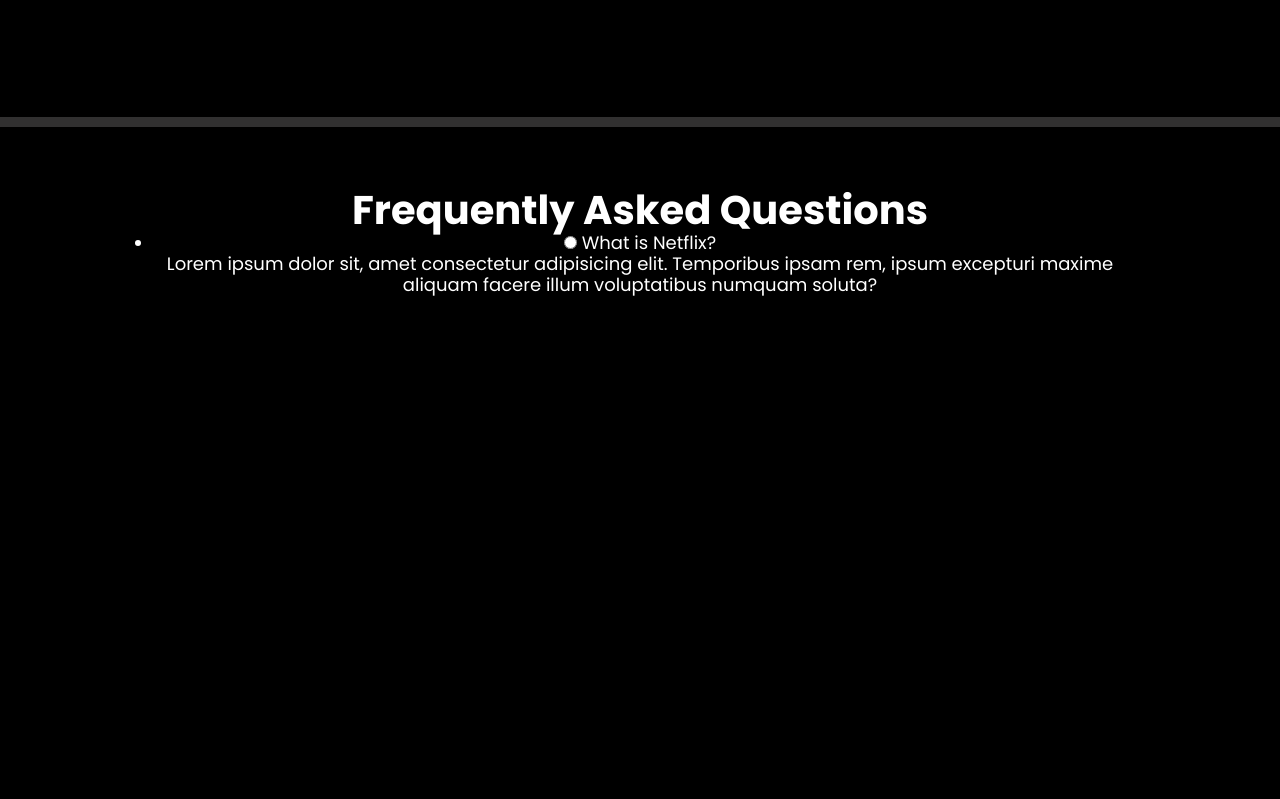
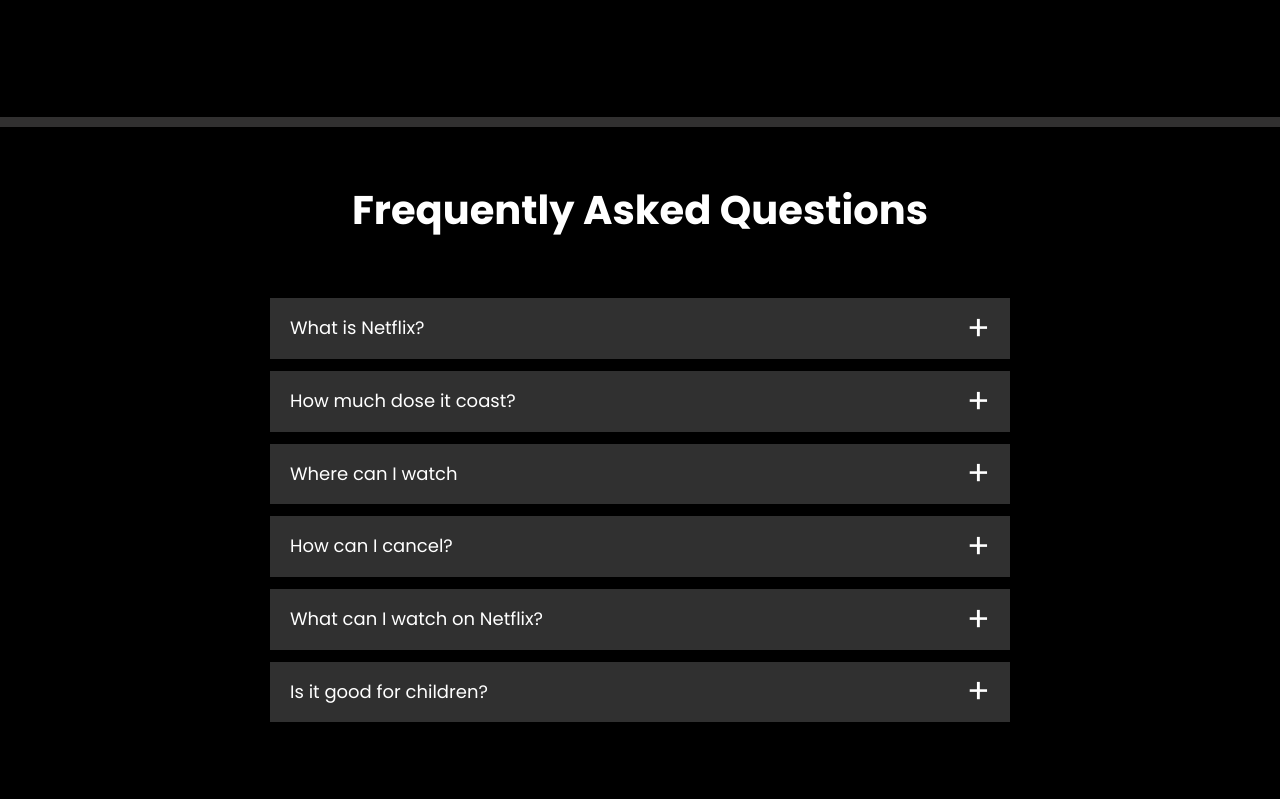
Before and after one commit to sajal9922/Netflix_clone, a plain HTML site: page index.html in a window 1280 px wide. Shown: the part 2909-3708 px from the top of the page. Before the commit the page ends 3214 px from the top, so only its background shows below. Drawn offline with Linux system fonts and the light colour scheme.

Commit message:
Accordion section

```diff
--- a/index.html
+++ b/index.html
@@ -118,9 +118,80 @@
           <label for="first">What is Netflix?</label>
           <div class="content">
             <p>
-              Lorem ipsum dolor sit, amet consectetur adipisicing elit.
-              Temporibus ipsam rem, ipsum excepturi maxime aliquam facere illum
-              voluptatibus numquam soluta?
+              Netflix is a streaming service that offers a wide variety of
+              award-winning TV programmes, films, anime, documentaries and more
+              – on thousands of internet-connected devices. <br />You can watch
+              as much as you want, whenever you want, without a single advert –
+              all for one low monthly price. There's always something new to
+              discover, and new TV programmes and films are added every week!
+            </p>
+          </div>
+        </li>
+
+        <li>
+          <input type="radio" name="accordion" id="second" />
+          <label for="second">How much dose it coast?</label>
+          <div class="content">
+            <p>
+              Watch Netflix on your smartphone, tablet, smart TV, laptop or
+              streaming device, all for one fixed monthly fee. Plans range from
+              €7,99 to €15,99 a month. No extra costs, no contracts.
+            </p>
+          </div>
+        </li>
+
+        <li>
+          <input type="radio" name="accordion" id="third" />
+          <label for="third">Where can I watch</label>
+          <div class="content">
+            <p>
+              Watch anywhere, anytime. Sign in with your Netflix account to
+              watch instantly on the web at netflix.com from your personal
+              computer or on any internet-connected device that offers the
+              Netflix app, including smart TVs, smartphones, tablets, streaming
+              media players and game consoles.
+              <br />You can also download your favourite programmes with the
+              iOS, Android, or Windows 10 app. Use downloads to watch while
+              you're on the go and without an internet connection. Take Netflix
+              with you anywhere.
+            </p>
+          </div>
+        </li>
+        <li>
+          <input type="radio" name="accordion" id="fourth" />
+          <label for="fourth">How can I cancel?</label>
+          <div class="content">
+            <p>
+              Netflix is flexible. There are no annoying contracts and no
+              commitments. You can easily cancel your account online in two
+              clicks. There are no cancellation fees – start or stop your
+              account at any time.
+            </p>
+          </div>
+        </li>
+        <li>
+          <input type="radio" name="accordion" id="fifth" />
+          <label for="fifth">What can I watch on Netflix? </label>
+          <div class="content">
+            <p>
+              Netflix has an extensive library of feature films, documentaries,
+              TV programmes, anime, award-winning Netflix originals, and more.
+              Watch as much as you want, any time you want.
+            </p>
+          </div>
+        </li>
+        <li>
+          <input type="radio" name="accordion" id="sixth" />
+          <label for="sixth">Is it good for children? </label>
+          <div class="content">
+            <p>
+              The Netflix Children's experience is included in your membership
+              to give parents control while children enjoy family-friendly TV
+              programmes and films in their own space.
+              <br />
+              Children's profiles come with PIN-protected parental controls that
+              let you restrict the maturity rating of content children can watch
+              and block specific titles you don’t want children to see.
             </p>
           </div>
         </li>
--- a/styles/style.css
+++ b/styles/style.css
@@ -200,3 +200,53 @@
   font-size: 4rem;
   margin-top: 5rem;
 }
+.accordion{
+  margin: 6rem auto;
+  width: 100%;
+  max-width: 75rem;
+}
+.accordion li{
+  padding: 0.5rem;
+  list-style: none;
+  width: 100%;
+}
+
+.accordion li label{
+  display: flex;
+  align-items: center;
+  padding: 2rem;
+  font-size: 1.8rem;
+  font-weight: 500;
+  background: #303030;
+  margin-bottom: 0.2rem;
+  position: relative;
+  cursor: pointer;
+}
+label::after{
+  content: '+';
+  position: absolute;
+  right: 2rem;
+  font-size: 3.4rem;
+  transition: transform 0.5s;
+}
+input[type='radio']{
+  display: none;
+}
+
+.accordion .content{
+  text-align: left;
+  padding:0 2rem;
+  background: #303030;
+  line-height: 1.5;
+  max-height: 0;
+  overflow: hidden;
+  transition:max-height 0.5s, padding 0.5s ;
+}
+.accordion input[type='radio']:checked +label + .content{
+  max-height: 600px;
+  padding: 3rem 2rem;
+
+}
+.accordion input[type='radio']:checked +label::after{
+  transform: rotate(135deg);
+}
```
